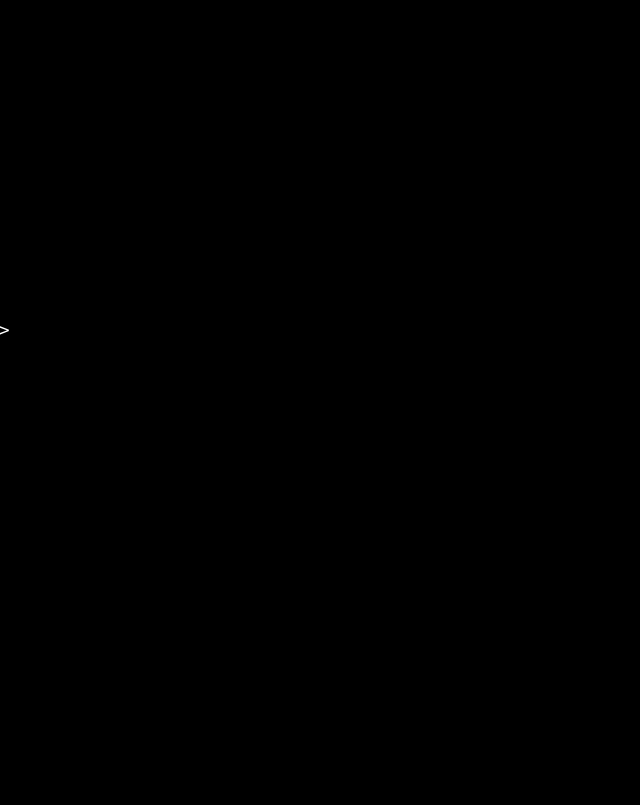
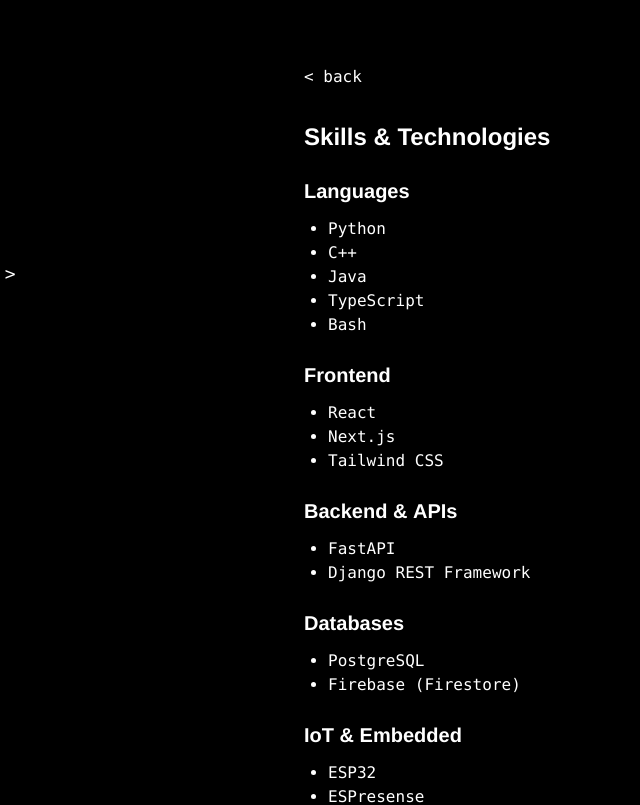
Before and after one commit to flieger-panda/sarang-suman, a React (Vite) app: page /skills in a window 1280 px wide. Shown: the top 805 px of the page, without its empty margins (0-640 px from the left). Built offline with nearby package versions, Linux system fonts and the light colour scheme.

Commit message:
added skills page

```diff
--- /dev/null
+++ b/content/skills.md
@@ -0,0 +1,86 @@
+# Skills & Technologies
+
+## Languages
+<ul>
+<li>Python</li>
+<li>C++</li>
+<li>Java</li>
+<li>TypeScript</li>
+<li>Bash</li>
+</ul>
+
+## Frontend
+<ul>
+<li>React</li>
+<li>Next.js</li>
+<li>Tailwind CSS</li>
+</ul>
+
+## Backend & APIs
+<ul>
+<li>FastAPI</li>
+<li>Django REST Framework</li>
+</ul>
+
+## Databases
+<ul>
+<li>PostgreSQL</li>
+<li>Firebase (Firestore)</li>
+</ul>
+
+## IoT & Embedded
+<ul>
+<li>ESP32</li>
+<li>ESPresense</li>
+<li>BLE (Bluetooth Low Energy)</li>
+<li>MQTT (Mosquitto)</li>
+</ul>
+
+## Infrastructure & Tools
+<ul>
+<li>Docker</li>
+<li>Tailscale (tailnet setup)</li>
+<li>Claude Code</li>
+<li>Linux system administration</li>
+<li>macOS/Homebrew environment setup and troubleshooting</li>
+</ul>
+
+## Machine Learning & Data
+<ul>
+<li>TensorFlow</li>
+<li>Scikit-Learn</li>
+<li>Transformers</li>
+<li>Extended Kalman Filter (EKF) based sensor fusion</li>
+<li>CNNs</li>
+<li>YOLOv3</li>
+<li>Random forests</li>
+</ul>
+
+## Third-Party APIs
+<ul>
+<li>Google Places API</li>
+<li>Spotify API</li>
+<li>Gemini API</li>
+</ul>
+
+## HCI & Design
+<ul>
+<li>HCI & UI design</li>
+</ul>
+
+## Process & Collaboration
+<ul>
+<li>Scrum Master</li>
+<li>Kanban</li>
+<li>Extreme Programming (XP)</li>
+<li>Sprint planning</li>
+</ul>
+
+## Relevant Coursework
+<ul>
+<li>Linear Algebra</li>
+<li>Data Structures and Algorithms</li>
+<li>UI Design</li>
+<li>Objects and Design</li>
+<li>Social Psychology</li>
+</ul>
--- a/src/components/MarkdownContent.tsx
+++ b/src/components/MarkdownContent.tsx
@@ -1,4 +1,12 @@
-import type { ComponentPropsWithoutRef, ElementType, ReactNode } from "react";
+import {
+  useEffect,
+  useMemo,
+  useRef,
+  useState,
+  type ComponentPropsWithoutRef,
+  type ElementType,
+  type ReactNode,
+} from "react";
 import ReactMarkdown from "react-markdown";
 import rehypeRaw from "rehype-raw";
 import remarkBreaks from "remark-breaks";
@@ -29,7 +37,161 @@
   };
 }
 
-export default function MarkdownContent({ children }: { children: string }) {
+// These are plain functions of their (static) arguments, so they're built
+// once at module scope rather than inside the component. react-markdown
+// treats each `components` entry as an element type: a new function
+// reference on every render reads as "a different component" to React and
+// forces the whole markdown subtree to unmount/remount instead of just
+// re-rendering, which is disastrous once MarkdownContent has its own state
+// (see NavigableHeading below).
+const H1 = revealTag("h1", `${HEADING_CLASS} mb-4 text-2xl`);
+const H3 = revealTag("h3", `${HEADING_CLASS} mt-6 mb-3 text-lg`);
+const P = revealTag("p");
+const Li = revealTag("li");
+const Strong = revealTag("strong");
+const Em = revealTag("em");
+const A = revealTag("a");
+
+// Plain-text ## headings, in document order, parsed straight from the
+// markdown source. Used to give each rendered h2 a stable index (see
+// NavigableHeading) without a mutable counter — see the note below on why
+// a counter breaks under StrictMode.
+function extractH2Titles(markdown: string): string[] {
+  return Array.from(markdown.matchAll(/^##\s+(.+)$/gm)).map((m) =>
+    m[1].trim(),
+  );
+}
+
+function flattenText(node: ReactNode): string {
+  if (typeof node === "string") return node;
+  if (typeof node === "number") return String(node);
+  if (Array.isArray(node)) return node.map(flattenText).join("");
+  if (
+    typeof node === "object" &&
+    node !== null &&
+    "props" in node &&
+    typeof (node as { props?: { children?: ReactNode } }).props === "object"
+  ) {
+    return flattenText(
+      (node as { props: { children?: ReactNode } }).props.children,
+    );
+  }
+  return "";
+}
+
+export default function MarkdownContent({
+  children,
+  navigableHeadings = false,
+}: {
+  children: string;
+  // Lets a page opt into arrow-key navigation over its h2 sections: a
+  // blinking `>` cursor (same look as CursorLink/HomeMenu) that moves
+  // between headings and scrolls each into view, for pages like Skills
+  // that are effectively a list of sections rather than prose.
+  navigableHeadings?: boolean;
+}) {
+  const headingTitles = useMemo(() => extractH2Titles(children), [children]);
+  const headingRefs = useRef<HTMLHeadingElement[]>([]);
+  const [selectedHeading, setSelectedHeading] = useState(
+    navigableHeadings ? 0 : -1,
+  );
+
+  // NavigableHeading is read live inside itself via these refs rather than
+  // closing over props/state directly, so the component function below can
+  // be created exactly once (see navigableHeadingComponent) and keep a
+  // stable identity across re-renders while still reflecting current state.
+  const selectedHeadingRef = useRef(selectedHeading);
+  selectedHeadingRef.current = selectedHeading;
+  const navigableHeadingsRef = useRef(navigableHeadings);
+  navigableHeadingsRef.current = navigableHeadings;
+  const headingTitlesRef = useRef(headingTitles);
+  headingTitlesRef.current = headingTitles;
+
+  useEffect(() => {
+    if (!navigableHeadings) return;
+
+    // Reads/updates via selectedHeadingRef rather than a setState updater
+    // function, since the updater form is invoked twice under StrictMode
+    // in dev to catch impurity — and scrollIntoView here is a side effect,
+    // so a double-invoked updater would scroll twice and (worse) let the
+    // second call race the first with a stale index.
+    const move = (delta: number) => {
+      const next = Math.max(
+        -1,
+        Math.min(
+          selectedHeadingRef.current + delta,
+          headingTitlesRef.current.length - 1,
+        ),
+      );
+      headingRefs.current[next]?.scrollIntoView({
+        behavior: "smooth",
+        block: "center",
+      });
+      setSelectedHeading(next);
+    };
+
+    const handleKeyDown = (e: KeyboardEvent) => {
+      if (e.key === "ArrowDown") {
+        e.preventDefault();
+        move(1);
+      } else if (e.key === "ArrowUp") {
+        e.preventDefault();
+        move(-1);
+      }
+    };
+
+    window.addEventListener("keydown", handleKeyDown);
+    return () => window.removeEventListener("keydown", handleKeyDown);
+  }, [navigableHeadings]);
+
+  const navigableHeadingComponent = useRef<ElementType | null>(null);
+  if (!navigableHeadingComponent.current) {
+    navigableHeadingComponent.current = function NavigableHeading({
+      children,
+      className,
+      ...rest
+    }: ComponentPropsWithoutRef<"h2"> & { children?: ReactNode }) {
+      // Derived from the heading's own text rather than an incrementing
+      // ref counter: React 18 StrictMode renders each component twice (to
+      // catch impure renders), so a `ref.current++` counter advances twice
+      // per heading and desyncs from the once-per-heading DOM commit —
+      // this stays correct because it's a pure function of `children`.
+      const index = headingTitlesRef.current.indexOf(flattenText(children));
+      const isSelected =
+        navigableHeadingsRef.current && selectedHeadingRef.current === index;
+      return (
+        <h2
+          ref={(el) => {
+            if (el && index !== -1) headingRefs.current[index] = el;
+          }}
+          className={[HEADING_CLASS, "relative mt-6 mb-3 text-xl", className]
+            .filter(Boolean)
+            .join(" ")}
+          onMouseEnter={
+            navigableHeadingsRef.current
+              ? () => setSelectedHeading(index)
+              : undefined
+          }
+          {...rest}
+        >
+          {navigableHeadingsRef.current && (
+            <span
+              className={
+                "absolute right-full mr-2 " +
+                (isSelected
+                  ? "animate-blink [text-shadow:0_0_14px_rgba(255,255,255,1)]"
+                  : "invisible")
+              }
+            >
+              &gt;
+            </span>
+          )}
+          {revealChars(children)}
+        </h2>
+      );
+    };
+  }
+
   return (
     <div className="font-mono text-white [&_p]:mb-4 [&_ul]:mb-4 [&_ul]:list-disc [&_ul]:pl-6 [&_a]:underline [&_a]:decoration-dotted [&_a:hover]:text-white/70">
       <ReactMarkdown
@@ -37,14 +199,14 @@
         remarkRehypeOptions={{ allowDangerousHtml: true }}
         rehypePlugins={[rehypeRaw]}
         components={{
-          h1: revealTag("h1", `${HEADING_CLASS} mb-4 text-2xl`),
-          h2: revealTag("h2", `${HEADING_CLASS} mt-6 mb-3 text-xl`),
-          h3: revealTag("h3", `${HEADING_CLASS} mt-6 mb-3 text-lg`),
-          p: revealTag("p"),
-          li: revealTag("li"),
-          strong: revealTag("strong"),
-          em: revealTag("em"),
-          a: revealTag("a"),
+          h1: H1,
+          h2: navigableHeadingComponent.current,
+          h3: H3,
+          p: P,
+          li: Li,
+          strong: Strong,
+          em: Em,
+          a: A,
         }}
       >
         {children}
--- a/src/lib/content.ts
+++ b/src/lib/content.ts
@@ -4,6 +4,12 @@
 // runtime fetch, no backend.
 
 const aboutModules = import.meta.glob("../../content/about.md", {
+  query: "?raw",
+  import: "default",
+  eager: true,
+}) as Record<string, string>;
+
+const skillsModules = import.meta.glob("../../content/skills.md", {
   query: "?raw",
   import: "default",
   eager: true,
@@ -16,6 +22,8 @@
 }) as Record<string, string>;
 
 export const aboutMeContent = Object.values(aboutModules)[0] ?? "";
+
+export const skillsContent = Object.values(skillsModules)[0] ?? "";
 
 function titleFromMarkdown(markdown: string, fallback: string): string {
   const heading = markdown.match(/^#\s+(.+)$/m);
--- a/src/pages/Skills.tsx
+++ b/src/pages/Skills.tsx
@@ -1,3 +1,25 @@
+import { useRef } from "react";
+import { Link } from "react-router-dom";
+import MarkdownContent from "../components/MarkdownContent";
+import { skillsContent } from "../lib/content";
+import { useCharReveal } from "../hooks/useCharReveal";
+import { revealChars } from "../lib/revealChars";
+
 export default function Skills() {
-  return null;
+  const containerRef = useRef<HTMLDivElement>(null);
+  useCharReveal(containerRef);
+
+  return (
+    <div ref={containerRef} className="min-h-svh bg-black px-6 py-16">
+      <div className="mx-auto max-w-2xl">
+        <Link
+          to="/"
+          className="mb-8 inline-block font-mono text-white hover:[text-shadow:0_0_14px_rgba(255,255,255,1)]"
+        >
+          {revealChars("< back")}
+        </Link>
+        <MarkdownContent navigableHeadings>{skillsContent}</MarkdownContent>
+      </div>
+    </div>
+  );
 }
```
